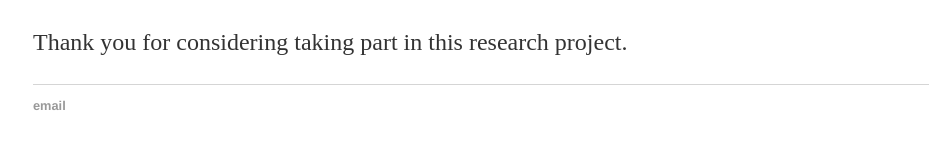
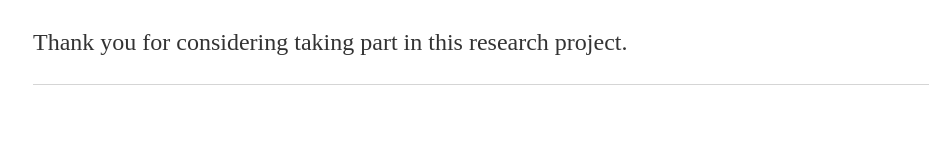
Before and after one commit to chengyanghan/chengyanghan.github.io, a Jekyll site: the page built from experiment/cfmt/index.html, in a window 1280 px wide and 900 px high, scrolled down 3851 px. Shown: the part 727-876 px from the top of the window, without its empty margins (159-1110 px from the left). Built offline with Jekyll 4.4.1, drawn with Linux system fonts in a browser that asks for light colours.

Commit message:
Update defaultExp.html

```diff
--- a/_layouts/defaultExp.html
+++ b/_layouts/defaultExp.html
@@ -8,8 +8,8 @@
 		<body>
 			<nav>
 	    		<ul>
-	        		<!--<li><a href="/">Home</a></li>
-              <li><a href="/experiment">Experiment</a></li>-->
+	        	    <!--<li><a href="/">Home</a></li>
+              			<li><a href="/experiment">Experiment</a></li>-->
 	    		</ul>
 			</nav>
 			<div class="container">
@@ -19,7 +19,7 @@
 			</div><!-- /.container -->
 			<footer>
 	    		<ul>
-	        		<li><a href="mailto:hanchengyanguk@gmail.com">email</a></li>
+	        		<!--<li><a href="mailto:hanchengyanguk@gmail.com">email</a></li>-->
 				</ul>
 			</footer>
 		</body>
```
